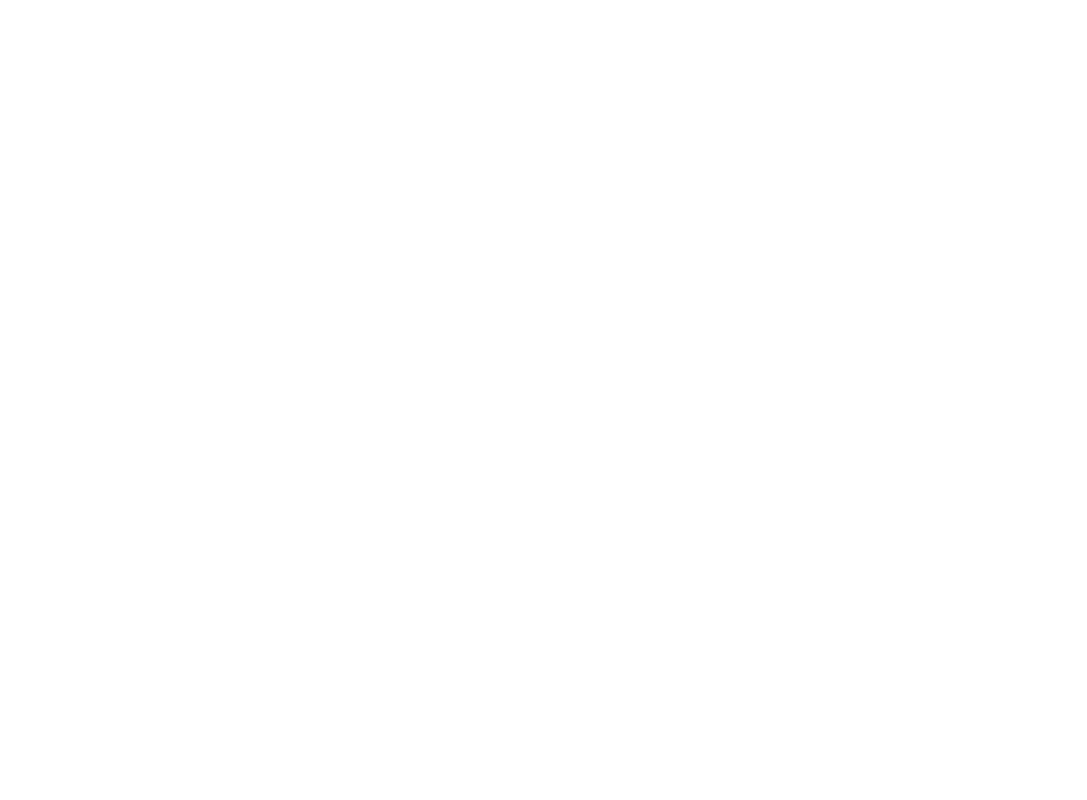
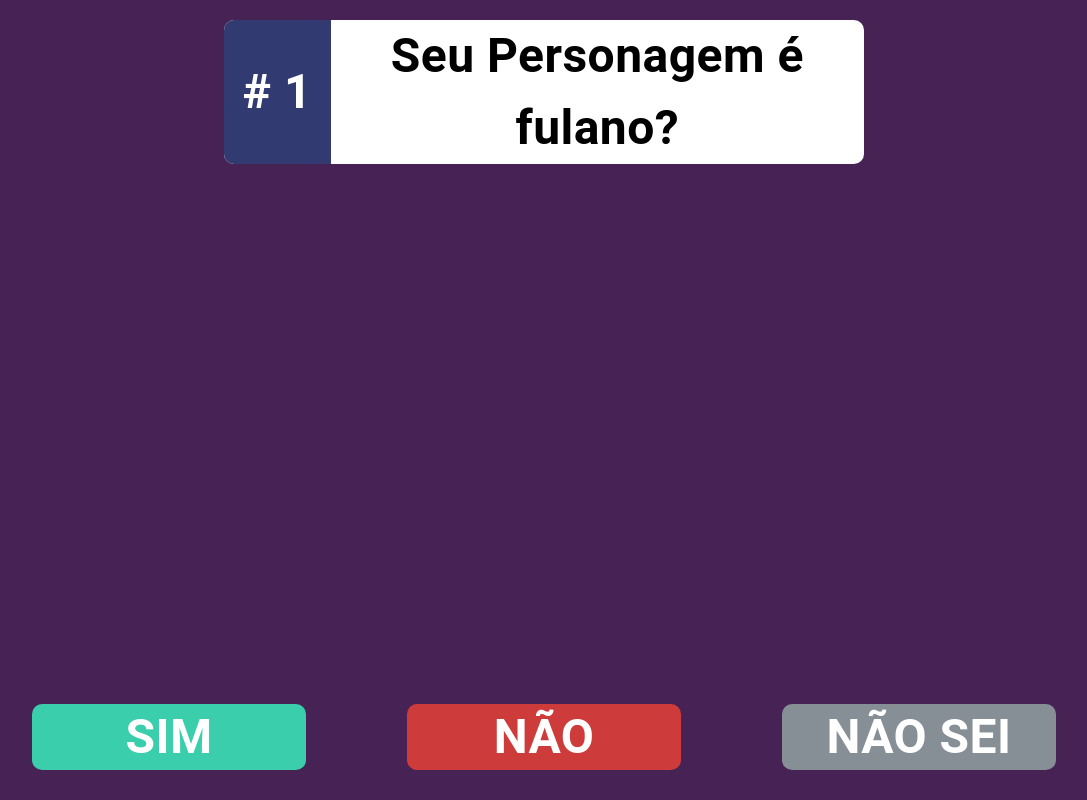
Before and after one commit to Leir-Cruz/Akinator-simulator-client, a React (Vite) app: page /question in a window 1280 px wide. Before the commit this address had no page. Shown: the whole page, without its empty margins (96-1183 px from the left). Built offline with nearby package versions, Linux system fonts and the light colour scheme; a web font is replaced by a local one.

Commit message:
[feat] QuestionPage

```diff
--- a/src/Routes/index.tsx
+++ b/src/Routes/index.tsx
@@ -1,12 +1,13 @@
-import React from 'react';
 import { Route, Routes } from 'react-router-dom';
 
 import { HomePage } from '../pages/HomePage';
+import { QuestionPage } from '../pages/QuestionPage';
 
 const MainRoutes = () => {
   return (
     <Routes>
       <Route path="/" element={<HomePage />} />
+      <Route path="/question" element={<QuestionPage />} />
     </Routes>
   );
 };
--- /dev/null
+++ b/src/components/Question/index.tsx
@@ -0,0 +1,65 @@
+import { Grid, Typography } from '@mui/material';
+
+interface IQuestion {
+  question: string;
+  questionNumber: number;
+  width?: string;
+  height?: string;
+  fontSize?: string;
+}
+
+export const Question = ({
+  question,
+  questionNumber,
+  width,
+  height,
+  fontSize,
+}: IQuestion) => {
+  return (
+    <Grid
+      container
+      direction="row"
+      sx={{
+        backgroundColor: '#fff',
+        width: width ? width : '50%',
+        height: height ? height : '144px',
+        display: 'flex',
+        alignItems: 'center',
+        justifyContent: 'space-around',
+        borderRadius: '10px',
+      }}
+    >
+      <Grid
+        xs={2}
+        sx={{
+          backgroundColor: '#313B72',
+          display: 'flex',
+          alignItems: 'center',
+          justifyContent: 'center',
+          width: 'fit-content',
+          height: '100%',
+          borderRadius: ' 10px 0 0 10px',
+        }}
+      >
+        <Typography sx={{ color: '#fff', fontSize: '48px', fontWeight: 'bold' }}>
+          # {questionNumber}
+        </Typography>
+      </Grid>
+      <Grid
+        xs={10}
+        sx={{ display: 'flex', alignItems: 'center', justifyContent: 'center' }}
+      >
+        <Typography
+          sx={{
+            color: '#000',
+            fontSize: fontSize ? fontSize : '36px',
+            fontWeight: 'bold',
+            textAlign: 'center',
+          }}
+        >
+          {question}
+        </Typography>
+      </Grid>
+    </Grid>
+  );
+};
--- /dev/null
+++ b/src/pages/QuestionPage/index.tsx
@@ -0,0 +1,27 @@
+import { Box } from '@mui/material';
+
+import { PageButton } from '../../components/Buttons/PageButton';
+import { PageContainer } from '../../components/Containers/PageContainer';
+import { Question } from '../../components/Question';
+
+export const QuestionPage = () => {
+  return (
+    <PageContainer>
+      <Question question="Seu Personagem é fulano?" questionNumber={1} fontSize="48px" />
+      <Box
+        sx={{
+          display: 'flex',
+          alignItems: 'center',
+          width: '80%',
+          margin: '0 auto',
+          justifyContent: 'space-between',
+          marginBottom: '10px',
+        }}
+      >
+        <PageButton text="sim" width="250px" height="50px" color="#3BCEAC" />
+        <PageButton text="Não" width="250px" height="50px" color="#CE3B3B" />
+        <PageButton text="Não sei" width="250px" height="50px" color="#868E96" />
+      </Box>
+    </PageContainer>
+  );
+};
```
